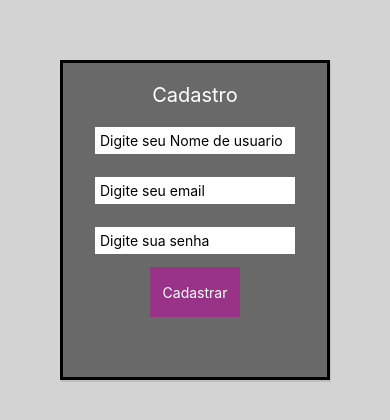
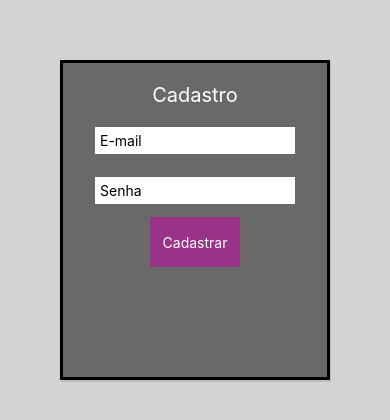
Before and after one commit to Gusstaav/ImpusicApp, a React Native app in the folder Impusic/: screen /Cadastro in a window 390 px wide. Shown: the part 202-622 px from the top of the page. Built offline with nearby package versions, Linux system fonts and the light colour scheme.

Commit message:
teste2 firebase

```diff
--- a/Impusic/src/Components/InicialLC/Cadastro/Cadastro.js
+++ b/Impusic/src/Components/InicialLC/Cadastro/Cadastro.js
@@ -1,29 +1,32 @@
-import React from "react";
+import React  from "react";
+import { useState } from "react";
+import { Alert } from "react-native";
 import {View, TouchableOpacity, TextInput, Text} from "react-native";
 import { styleCadastro } from "../stylesLogin-Cadastro/styleCadastro";
 
 export default function Cadastro(){
+
+    const [email, setEmail] = useState('');
+    const [password, setPassword] = useState('');
+
+  function handleNewAccount() {
+
+}
     return(
     <View style={styleCadastro.body}>
         <View style={styleCadastro.container}>
             <Text style={styleCadastro.textCadastrar}>Cadastro</Text>
-            <TextInput
-            style={styleCadastro.input}
-            value={String}
-            placeholder="Digite seu Nome de usuario"
-            />
-            <TextInput
-            style={styleCadastro.input}
-            value={String}
-            placeholder="Digite seu email"
-            />
-            <TextInput
-            style={styleCadastro.input}
-            value={String}
-            placeholder="Digite sua senha"
-            />
 
-            <TouchableOpacity style={styleCadastro.botton}>
+            <TextInput  style={styleCadastro.input}
+            placeholder="E-mail"
+            onChangeText={setEmail} />
+            <TextInput style={styleCadastro.input}
+            placeholder="Senha"
+            secureTextEntry onChangeText={setPassword} />
+
+            <TouchableOpacity style={styleCadastro.botton}
+            onPress={handleNewAccount}
+            >
                 <Text style={styleCadastro.textBotton}>Cadastrar</Text>
             </TouchableOpacity>
         </View>
--- a/Impusic/src/Components/InicialLC/Login/Login.js
+++ b/Impusic/src/Components/InicialLC/Login/Login.js
@@ -7,8 +7,8 @@ import { StyleLogin } from '../stylesLogin-Cadastro/styleLogin';
 
 
 export default function({navigation}){
-    const [email, setEmail] = useState("");
-    const [passoword, setPassoword] = useState("");
+    const [email, setEmail] = useState('');
+    const [password, setPassword] = useState('');
 
     const entrar = () => (
         navigation.reset({
@@ -22,18 +22,13 @@ export default function({navigation}){
             <View style={StyleLogin.container}>
                 <Text style={StyleLogin.textLogin}>Login</Text>
 
-                <TextInput
-                style={StyleLogin.input}
-                onChangeText={value => setEmail(value)}
-                value={String}
-                placeholder="Digite seu Email"
-                 />
-                 <TextInput
-                style={StyleLogin.input}
-                onChangeText={value => setPassoword(value)}
-                value={String}
-                placeholder="Digite sua senha"
-                 />
+            <TextInput  style={StyleLogin.input}
+            placeholder="E-mail"
+            onChangeText={setEmail} />
+
+            <TextInput style={StyleLogin.input}
+            placeholder="Senha"
+            secureTextEntry onChangeText={setPassword} />
 
                 <TouchableOpacity style={StyleLogin.Botton}
                 onPress={() => entrar()}>
```
